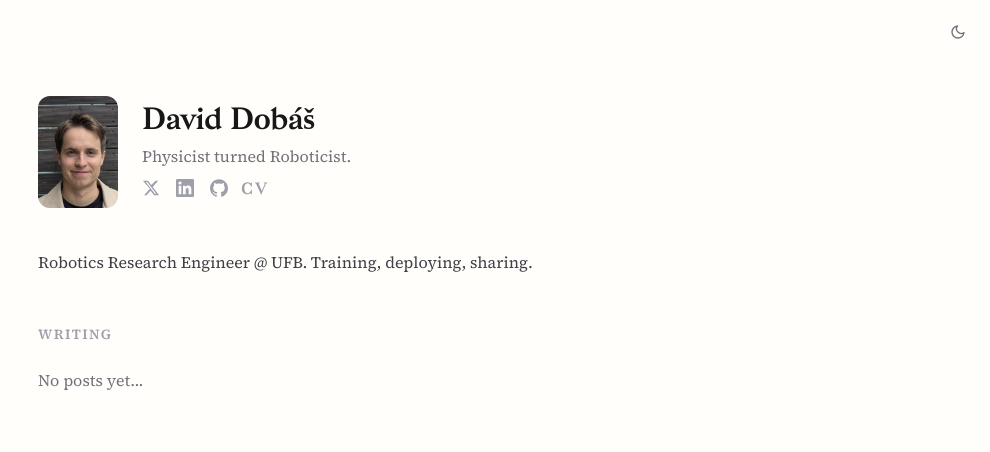
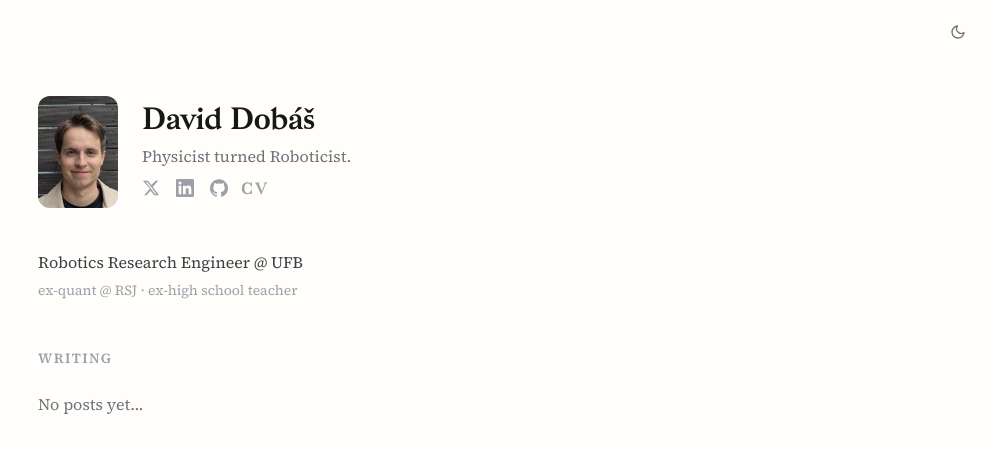
Before and after one commit to DavidDobas/personal-page, a Next.js app: page / in a window 1280 px wide. Shown: the top 452 px of the page, without its empty margins (290-1280 px from the left). Built offline with nearby package versions, Linux system fonts and the light colour scheme.

Commit message:
chore: past positions

```diff
--- a/src/app/page.tsx
+++ b/src/app/page.tsx
@@ -7,11 +7,12 @@ import { getAllPosts } from "@/lib/posts";
 
 function getAbout() {
   const raw = fs.readFileSync(path.join(process.cwd(), "src/content/about.md"), "utf-8");
-  const { data, content } = matter(raw);
+  const { data } = matter(raw);
   return {
     name: data.name as string,
     tagline: data.tagline as string,
-    bio: content.trim(),
+    position_current: data.position_current as string,
+    positions_past: data.positions_past as string[],
     social: data.social as { x?: string; linkedin?: string; github?: string; cv?: string },
   };
 }
@@ -57,7 +58,7 @@ const socialLinks = [
 
 export default function Home() {
   const posts = getAllPosts();
-  const { name, tagline, bio, social } = getAbout();
+  const { name, tagline, position_current, positions_past, social } = getAbout();
 
   return (
     <main className="w-full max-w-2xl mx-auto px-6 py-24">
@@ -94,7 +95,12 @@ export default function Home() {
       </div>
 
       <section className="mb-12">
-        <p className="text-zinc-700 dark:text-zinc-300 leading-7">{bio}</p>
+        <p className="text-zinc-700 dark:text-zinc-300 leading-7">{position_current}</p>
+        {positions_past?.length > 0 && (
+          <p className="text-zinc-400 dark:text-zinc-500 text-sm mt-1">
+            {positions_past.join(" · ")}
+          </p>
+        )}
       </section>
 
       <section>
--- a/src/content/about.md
+++ b/src/content/about.md
@@ -1,11 +1,13 @@
 ---
 name: "David Dobáš"
 tagline: "Physicist turned Roboticist."
+position_current: "Robotics Research Engineer @ UFB"
+positions_past:
+  - "ex-quant @ RSJ"
+  - "ex-high school teacher"
 social:
   x: "https://x.com/DDobas"
   linkedin: "https://www.linkedin.com/in/daviddobas/"
   github: "https://github.com/DavidDobas"
   cv: "/pdf/cv.pdf"
 ---
-
-Robotics Research Engineer @ UFB. Training, deploying, sharing.
```
